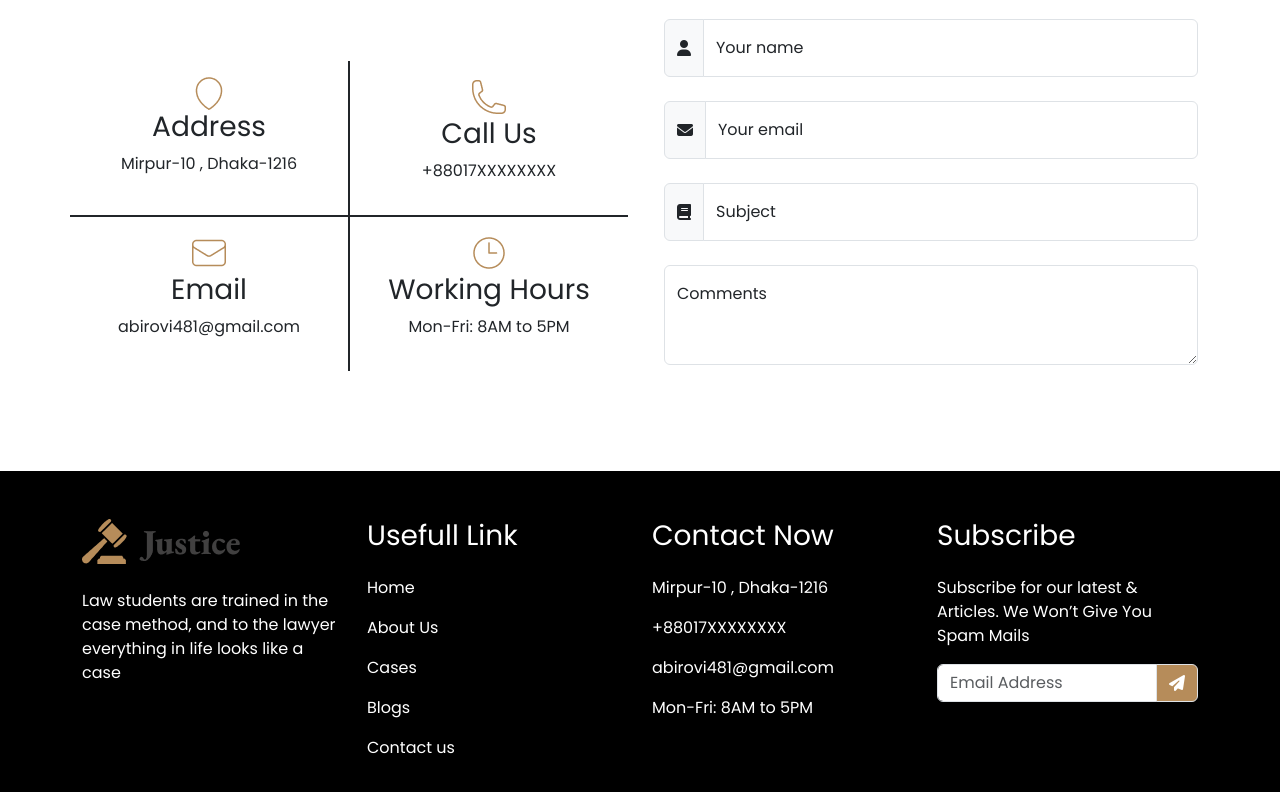
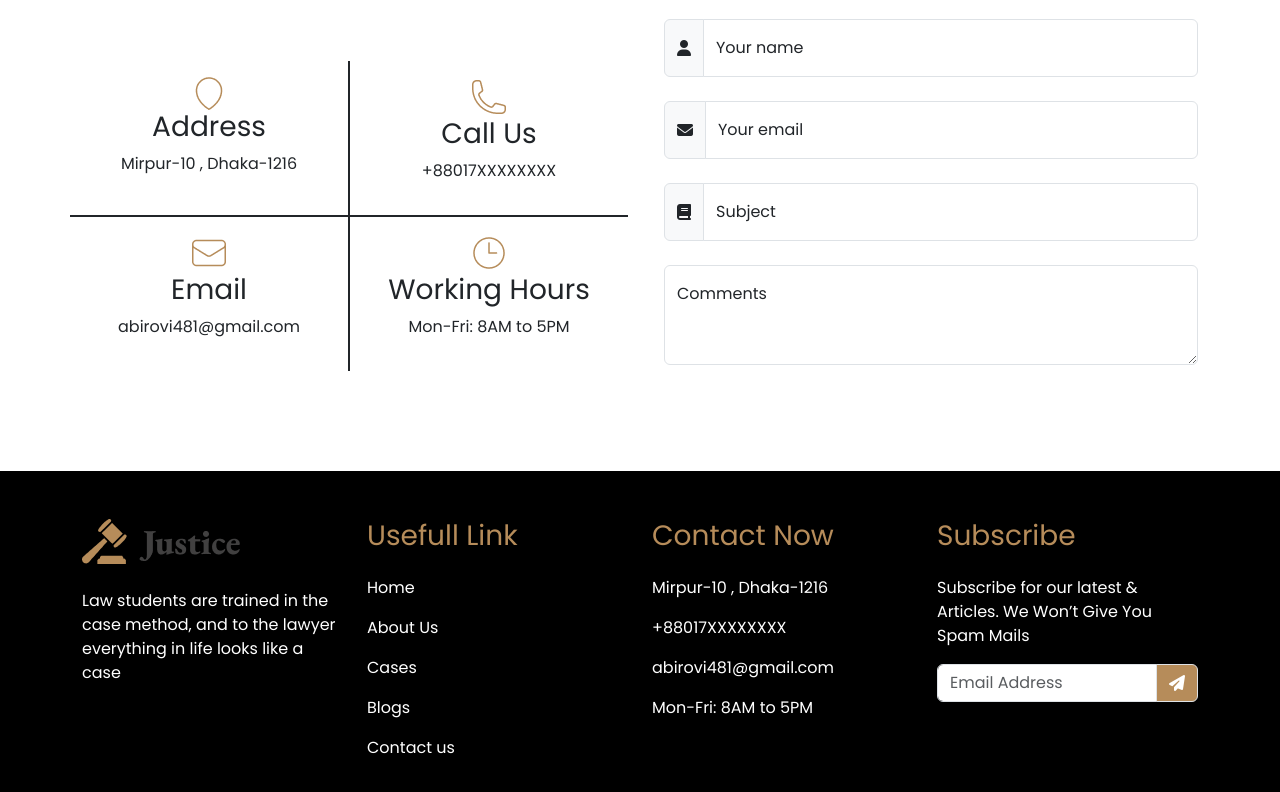
Before and after one commit to OviIslmAbir/justice, a plain HTML site: page index.html in a window 1280 px wide. Shown: the part 3376-4168 px from the top of the page. Drawn offline with nearby package versions, Linux system fonts and the light colour scheme.

Commit message:
sixth commit

```diff
--- a/index.html
+++ b/index.html
@@ -359,7 +359,7 @@
                 <p>Law students are trained in the case method, and to the lawyer everything in life looks like a case</p>
               </div>
               <div class="col-12 col-lg-3">
-                  <h3 class="mb-4">Usefull Link</h3>
+                  <h3 class="mb-4" style="color: #B68C5A;">Usefull Link</h3>
                   <p><a href="" class="text-decoration-none text-white">Home</a></p>
                   <p><a href="" class="text-decoration-none text-white">About Us</a></p>
                   <p><a href="" class="text-decoration-none text-white">Cases</a></p>
@@ -367,14 +367,14 @@
                   <p><a href="" class="text-decoration-none text-white">Contact us</a></p>
               </div>
               <div class="col-12 col-lg-3">
-                <h3 class="mb-4">Contact Now</h3>
+                <h3 class="mb-4" style="color: #B68C5A;">Contact Now</h3>
                 <p>Mirpur-10 , Dhaka-1216</p>
                 <p>+88017XXXXXXXX</p>
                 <p>abirovi481@gmail.com</p>
                 <p>Mon-Fri: 8AM to 5PM</p>
               </div>
               <div class="col-12 col-lg-3">
-                  <h3 class="mb-4">Subscribe</h3>
+                  <h3 class="mb-4" style="color: #B68C5A;">Subscribe</h3>
                   <p>Subscribe for our latest & Articles. We Won’t Give You Spam Mails</p>
                   <div class="input-group flex-nowrap">
                     <input type="email" class="form-control" placeholder="Email Address" aria-label="Email" aria-describedby="addon-wrapping">
--- a/styles/style.css
+++ b/styles/style.css
@@ -1,6 +1,10 @@
 *{
     font-family: 'Poppins', sans-serif;
 }
+section{
+    margin: 100px 0;
+}
+/* header styles start */
 #sign-btn{
     background-color: #B68C5A;
     width: 200px;
@@ -20,10 +24,11 @@
     background-size: cover;
     border-radius: 10px;
 }
-section{
-    margin: 100px 0;
-}
+/* header styles end */
+
+/* main style start */
 #arrow{
     background-color: #B68C5A;
     cursor: pointer;
 }
+/* main style end */
```
Also changed, not shown: images/Frame.png (deleted), images/Rectangle 5.png (deleted), images/Rectangle 7.png (deleted), 1 other file.
